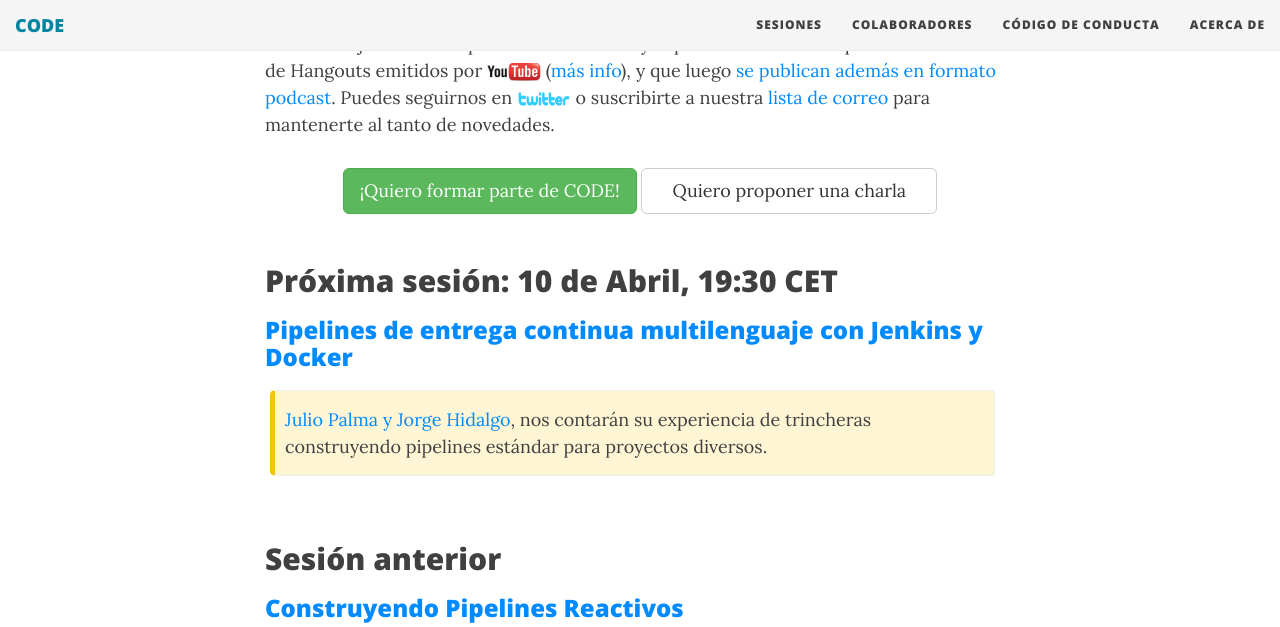
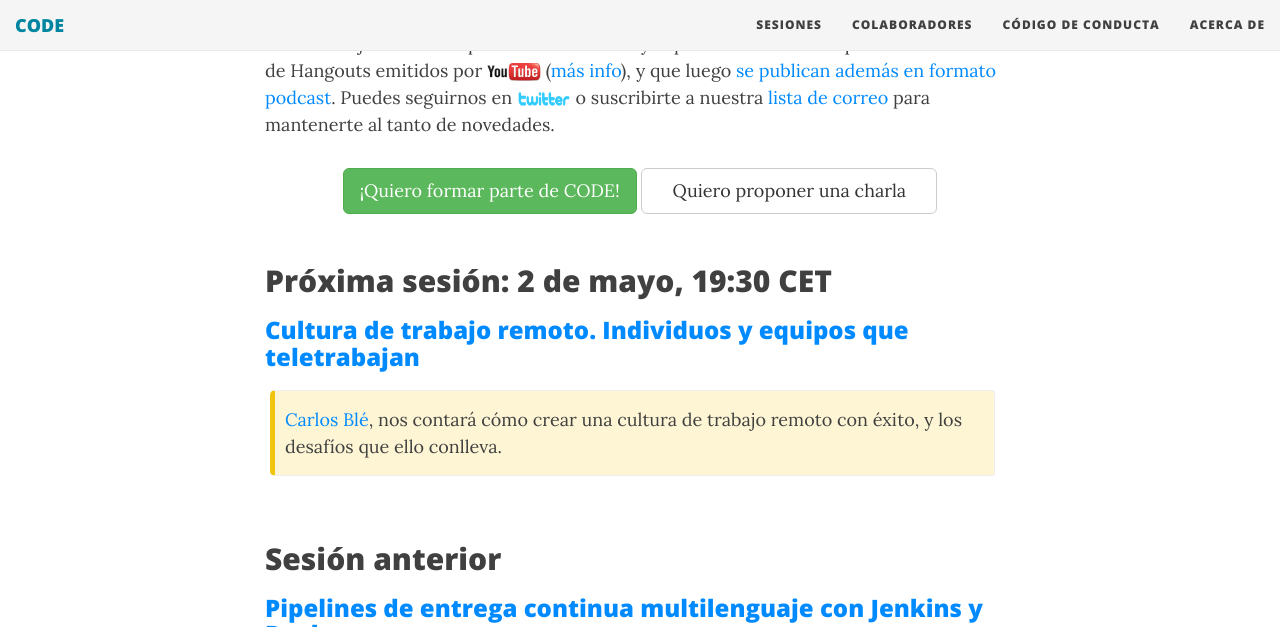
Before and after one commit to comunidadcode/comunidadcode.github.io, a Jekyll site: the page built from index.html, in a window 1280 px wide and 900 px high, scrolled down 307 px, cut to the strip 0-627 px from the top of the window. Built offline with Jekyll 4.4.1, drawn with Linux system fonts in a browser that asks for light colours; nearby versions of some CDN libraries.

Commit message:
Archivada charla Julio y Jorge, y añadida sesión Carlos Blé

```diff
--- a/colaboradores/julio-jorge.md
+++ b/colaboradores/julio-jorge.md
@@ -10,4 +10,4 @@ Jorge trabaja como Global Java Community of Practice Lead en Accenture, donde ha
 
 ### Sesiones
 
-[Pipelines de entrega continua multilenguaje con Jenkins y Docker](/proxima-sesion)
+[Pipelines de entrega continua multilenguaje con Jenkins y Docker](/2019-04-10-pipelines-jenkins)
--- a/index.html
+++ b/index.html
@@ -15,12 +15,12 @@ CODE es una comunidad virtual de desarrolladoras y desarrolladores de software.
   <a class="btn btn-default btn-lg" href="./propuestas">&nbsp;&nbsp;&nbsp;Quiero proponer una charla&nbsp;&nbsp;&nbsp;</a>
 </div><br/>
 
-<h2 id="warning">Próxima sesión: 10 de Abril, 19:30 CET</h2>
-<h3><a href="./proxima-sesion">Pipelines de entrega continua multilenguaje con Jenkins y Docker</a></h3>
-<p class="box-warning"><a href="/colaboradores/julio-jorge">Julio Palma y Jorge Hidalgo</a>, nos contarán su experiencia de trincheras construyendo pipelines estándar para proyectos diversos.</p>
+<h2 id="warning">Próxima sesión: 2 de mayo, 19:30 CET</h2>
+<h3><a href="./proxima-sesion">Cultura de trabajo remoto. Individuos y equipos que teletrabajan</a></h3>
+<p class="box-warning"><a href="/colaboradores/carlos-ble">Carlos Blé</a>, nos contará cómo crear una cultura de trabajo remoto con éxito, y los desafíos que ello conlleva.</p>
 
 <br/>
 
 <h2 id="warning">Sesión anterior</h2>
-<h3><a href="/2019-02-06-devui">Construyendo Pipelines Reactivos</a></h3>
-<iframe class="youtube" width="560" height="315" src="https://www.youtube.com/embed/DfdlDuGONwk" frameborder="0" allowfullscreen title="Vídeo de Youtube: Construyendo pipelines reactivos"></iframe>
+<h3><a href="/2019-04-10-pipelines-jenkins">Pipelines de entrega continua multilenguaje con Jenkins y Docker</a></h3>
+<iframe class="youtube" width="560" height="315" src="https://www.youtube.com/embed/_nt_DN9wrW8" frameborder="0" allowfullscreen title="Vídeo de Youtube: Pipelines de entrega continua multilenguaje con Jenkins y Docker"></iframe>
```
Also changed, not shown: _posts/2019-04-10-pipelines-jenkins.md (added, +22 -0 lines), colaboradores.md (+1 -0 lines), colaboradores/carlos-ble.md (added, +12 -0 lines), proxima-sesion.html (+12 -12 lines), img/colaboradores/carlos-ble.jpg (added).
